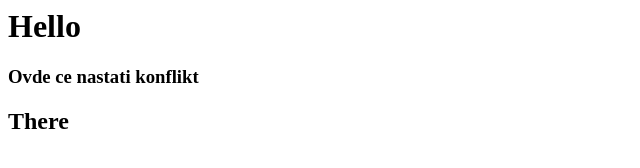
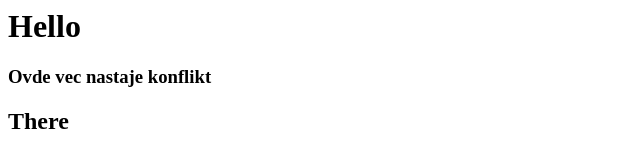
Before and after one commit to testmilos/nas-repozitorijum, a plain HTML site: page index.html in a window 1280 px wide. Shown: the full height of the page, 0-640 px from the left. Drawn offline with Linux system fonts and the light colour scheme.

Commit message:
izmena iste linije u index.html

```diff
--- a/index.html
+++ b/index.html
@@ -1,3 +1,3 @@
 <h1>Hello</h1>
-<h3>Ovde ce nastati konflikt</h3>
+<h3 class="cool">Ovde vec nastaje konflikt</h3>
 <h2>There</h2>
```
